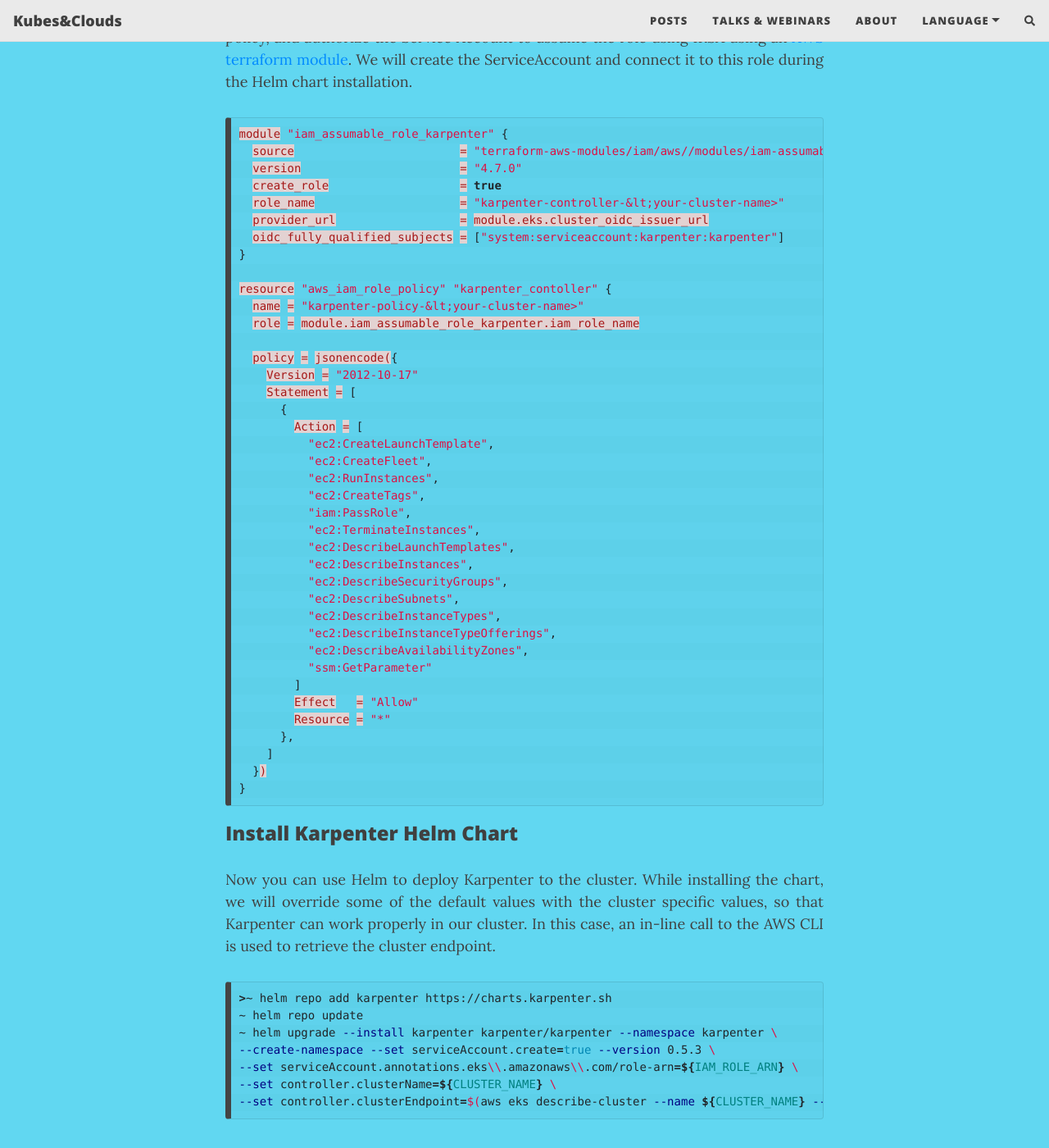
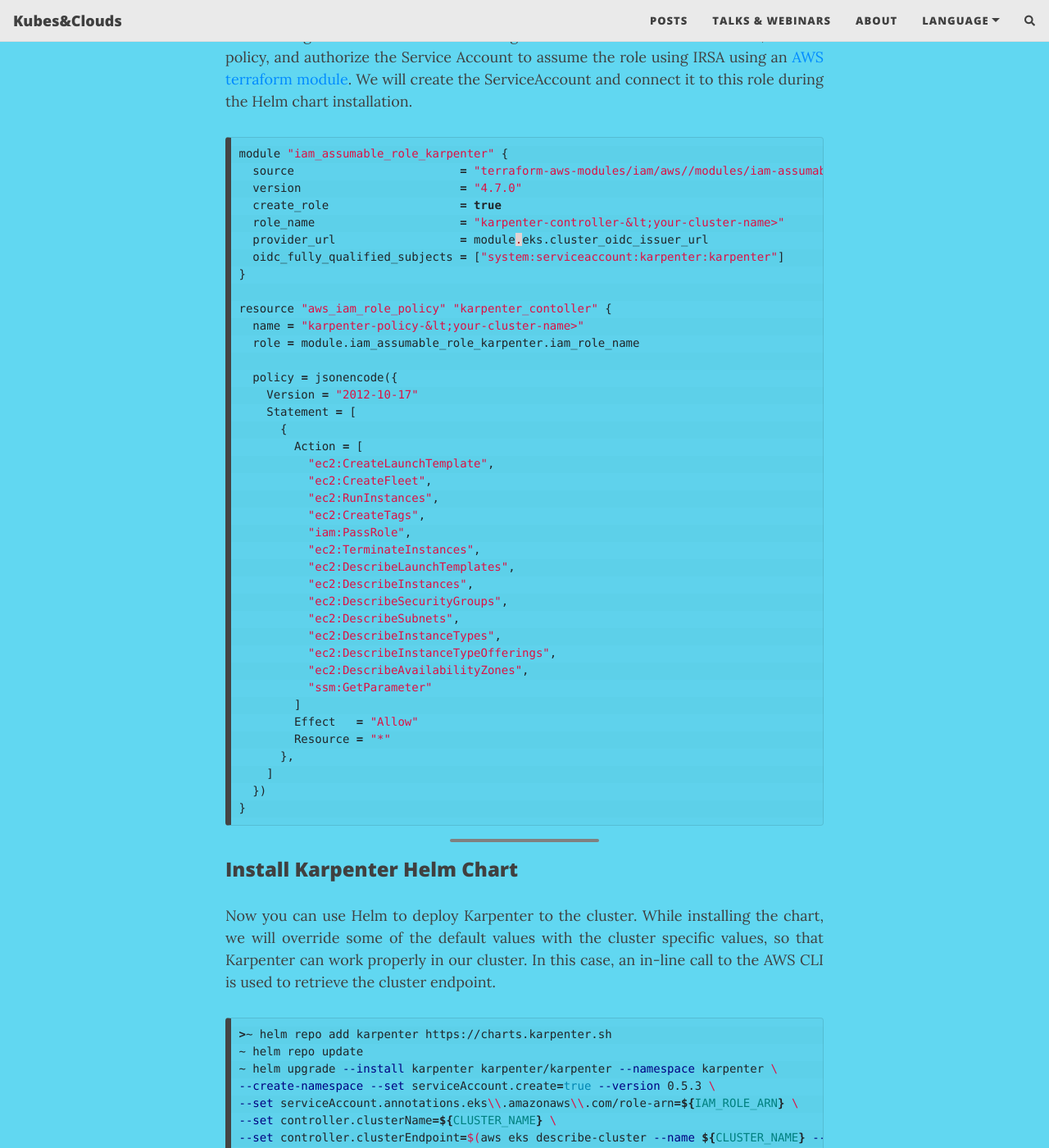
Before and after one commit to mifonpe/mifonpe.github.io, a Jekyll site: the page built from en/_posts/2021-01-04-karpenter.md, in a window 1280 px wide and 1400 px high, scrolled down 7421 px. Shown: the whole window at 82% size. Built offline with Jekyll 4.4.1, drawn with Linux system fonts in a browser that asks for light colours; nearby versions of some CDN libraries; comment, search, counter and statistics services are not loaded.

Commit message:
update blog

````diff
--- a/en/_posts/2021-01-04-karpenter.md
+++ b/en/_posts/2021-01-04-karpenter.md
@@ -143,12 +143,14 @@
 
 <p style='text-align: justify;'><span class="has-inline-color has-very-dark-gray-color">Now, Karpenter can use this instance profile to launch new EC2 instances and those instances will be able to connect to your cluster.</span></p>
 
+<hr/>
+
 <h3>Configure the KarpenterController IAM Role</h3>
 
 <p style='text-align: justify;'>Karpenter requires permissions for launching instances, which means it needs an IAM role that is granted that access. The config below will create an AWS IAM Role, attach a policy, and authorize the Service Account to assume the role using IRSA using an <a href="https://github.com/terraform-aws-modules/terraform-aws-iam/tree/v4.8.0/modules/iam-assumable-role-with-oidc" class="rank-math-link" target="_blank" rel="noopener">AWS terraform module</a>. We will create the ServiceAccount and connect it to this role during the Helm chart installation.</p>
 
 
-```json
+```hcl
 module "iam_assumable_role_karpenter" {
   source                        = "terraform-aws-modules/iam/aws//modules/iam-assumable-role-with-oidc"
   version                       = "4.7.0"
@@ -189,6 +191,8 @@
   })
 }
 ```
+
+<hr/>
 
 <h3><strong>Install Karpenter Helm Chart</strong></h3>
 
@@ -239,6 +243,7 @@
 Tokens:              karpenter-token-dwwrs
 Events:              &lt;none>
 ```
+<hr/>
 
 <h3><strong>Configure a Karpenter Provisioner</strong></h3>
 
@@ -272,6 +277,7 @@
 
 <p style='text-align: justify;'>Alright, so now we have a Karpenter provisioner that supports Spot <a href="https://karpenter.sh/docs/provisioner/#capacity-type" class="rank-math-link" target="_blank" rel="noopener">capacity type</a>. <strong>In a real-world scenario, you might have to manage a variety of Karpenter provisioners that can support your workloads</strong>. </p>
 
+<hr/>
 
 <h2><strong>Testing it</strong> 🧪🔥</h2>
 
@@ -287,6 +293,7 @@
 ```bash
 kubectl set resources deployment inflate --requests=cpu=100m,memory=256Mi
 ```
+<hr/>
 
 <h3>Cluster Autoscaler</h3>
 
@@ -337,6 +344,8 @@
 
 
 <div class="wp-block-image"><figure class="aligncenter size-large"><img src="/assets/img/karpenter/Screenshot-2022-01-04-at-12.54.22-1.png" alt="" class="wp-image-2639" sizes="(max-width: 644px) 100vw, 644px" /></figure></div>
+
+<hr/>
 
 <h3>Karpenter</h3>
 
@@ -416,7 +425,7 @@
 <p style='text-align: justify;'>If you are running Kubernetes then I’m sure you will enjoy spinning it up and playing around with it. Good luck!</p>
 
 
-<hr class="wp-block-separator"/>
+<hr/>
 
 
 
````
